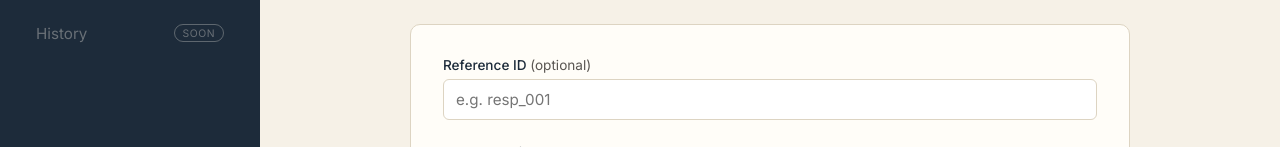
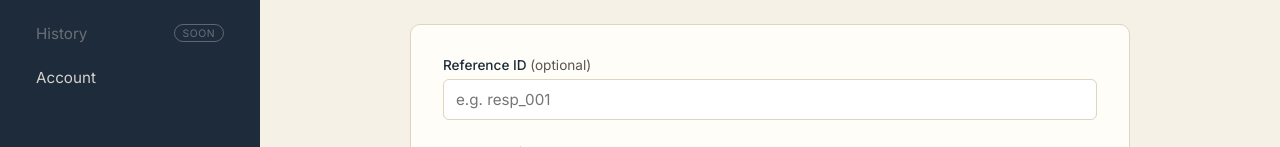
Before and after one commit to EstebanGC/enlgish-exam-client, a React (Vite) app: page / in a window 1280 px wide. Shown: the part 229-376 px from the top of the page. Built offline with nearby package versions, Linux system fonts and the light colour scheme; no server answers.

Commit message:
Adding Authform to sidebar

```diff
--- a/src/components/Sidebar.jsx
+++ b/src/components/Sidebar.jsx
@@ -3,6 +3,7 @@ const NAV_ITEMS = [
   { key: "speaking", label: "Speaking", enabled: true },
   { key: "rubrics", label: "Rubric templates", enabled: true },
   { key: "history", label: "History", enabled: false },
+  { key: "authform", label: "Account", enabled: true }
 ];
 
 export default function Sidebar({ activeView, onNavigate }) {
```
